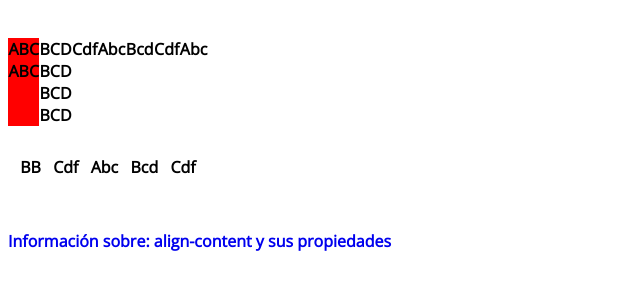
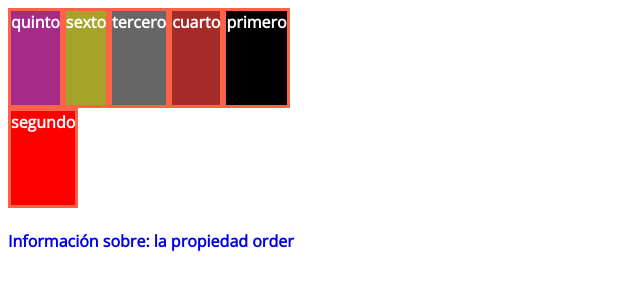
Before and after one commit to cesar-vaesco/html-css-js-node, a plain HTML site: page index.html in a window 1280 px wide. Shown: the whole page, without its empty margins (0-640 px from the left). Drawn offline with nearby package versions, Linux system fonts and the light colour scheme.

Commit message:
CSS Flexbox propiedad order

```diff
--- a/css/main.css
+++ b/css/main.css
@@ -6,21 +6,50 @@ body {
 
 .flex {
     display: flex;
-    width: 200px;
+    width: 350px;
     flex-flow: row wrap;
-    justify-content: space-evenly;
     height: 200px;
-    align-content: flex-start;
-    align-content: flex-center;
-    align-content: center;
-    align-content: stretch;
-    align-content: space-between;
-    align-content: space-around;
-    align-content: space-evenly;
+    color: #fff;
+    margin-right: 0;
+}
+
+.div {
+    border: solid tomato 3px;
 }
 
 .red {
     background-color: #ff0000;
+}
+
+.primero {
+    background-color: #000;
+    order: 4;
+}
+
+.segundo {
+    background-color: #ff0000;
+    order: 5;
+}
+
+.tercero {
+    background-color: #666;
+    font-weight: bold;
+    order: 2;
+}
+
+.cuarto {
+    background-color: #a52a2a;
+    order: 3;
+}
+
+.quinto {
+    background-color: #a52a8a;
+    order: 0;
+}
+
+.sexto {
+    background-color: #a5a32a;
+    order: 1;
 }
 
 a {
--- a/index.html
+++ b/index.html
@@ -12,35 +12,16 @@
 
 <body>
     <div class="flex">
-
-        <div class="red">
-            <div>ABC</div>
-            <div>ABC</div>
-        </div>
-
-        <div>
-            <div>BCD</div>
-            <div>BCD</div>
-            <div>BCD</div>
-            <div>BCD</div>
-        </div>
-        <div>Cdf</div>
-        <div>Abc</div>
-        <div>Bcd</div>
-        <div>Cdf</div>
-        <div>Abc</div>
-        <div>BB</div>
-        <div>Cdf</div>
-        <div>Abc</div>
-        <div>Bcd</div>
-        <div>Cdf</div>
+        <div class="div primero">primero</div>
+        <div class="div segundo">segundo</div>
+        <div class="div tercero">tercero</div>
+        <div class="div cuarto">cuarto</div>
+        <div class="div quinto">quinto</div>
+        <div class="div sexto">sexto</div>
     </div>
     <br>
-    <a href="https://developer.mozilla.org/es/docs/Web/CSS/align-content" target="_blank">Información sobre:
-        align-content y sus propiedades</a>
-
-
-
+    <a href="https://developer.mozilla.org/es/docs/Web/CSS/order" target="_blank">Información sobre:
+        la propiedad order</a>
 </body>
 
 </html>
```
